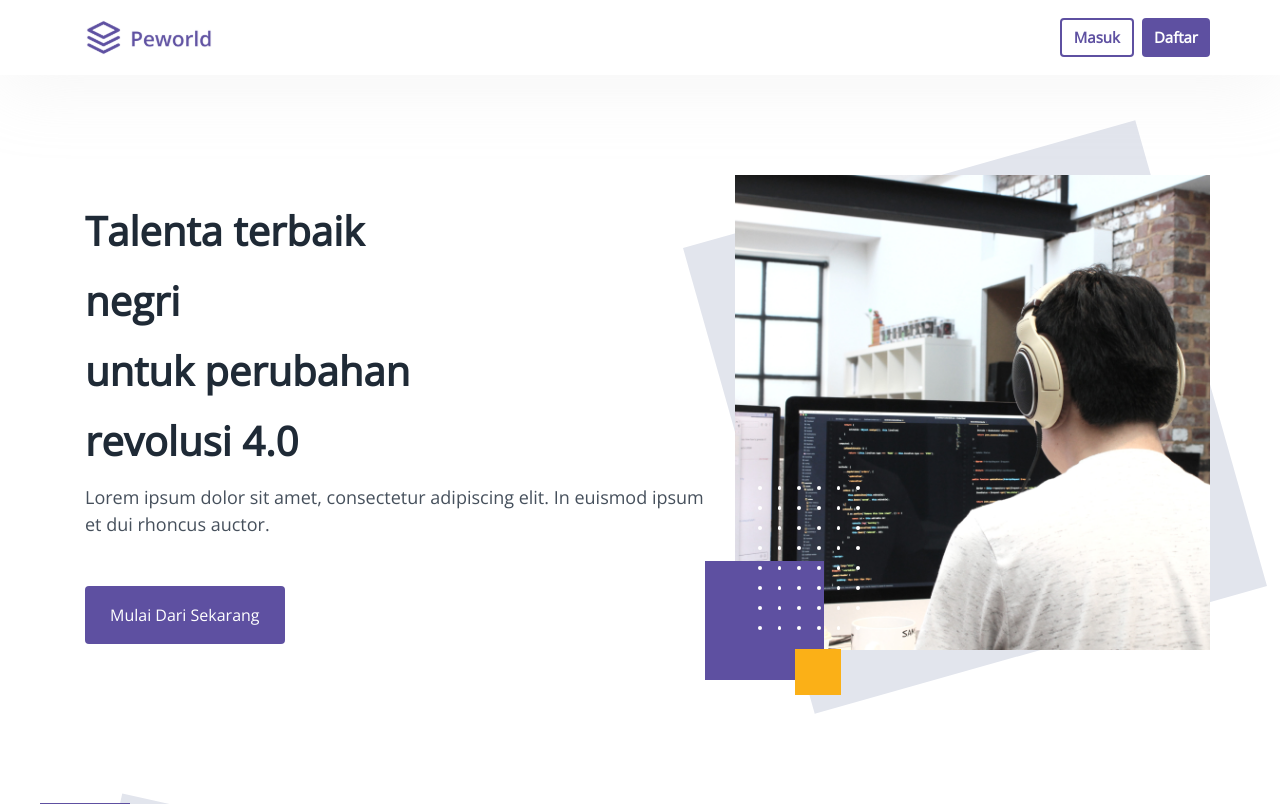
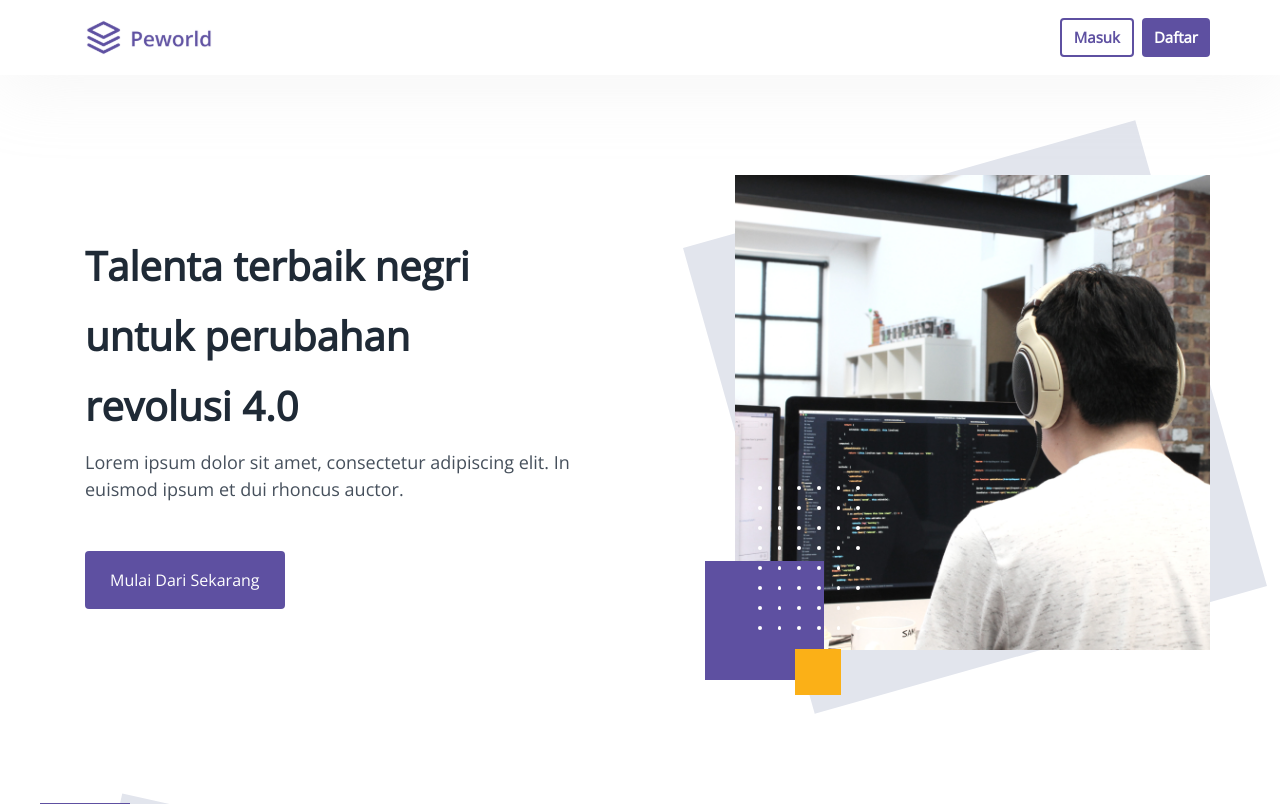
Before and after one commit to Mrikoarafi/peworld-frontend, a Vue app: page / in a window 1280 px wide. Shown: the top 804 px of the page. Built offline with nearby package versions, Linux system fonts and the light colour scheme; no server answers; what vue-sweetalert2 would draw is missing.

Commit message:
fix edit company & text land page

```diff
--- a/src/views/LandingPage.vue
+++ b/src/views/LandingPage.vue
@@ -11,14 +11,14 @@
       </div>
       <div class="row  marginBottomHero1" >
         <div class="col-12 col-lg-7 align-self-center">
-          <p class="mt-4 mt-lg-3 teks-hero1 mb-2">
-            <small class="triggerTeksHero1"> Talenta terbaik <span class="d-none d-md-block">negri</span> </small> <br class="d-md-none" />
+          <p class="mt-4 mt-lg-3 teks-hero1 mb-2 ">
+            <small class="triggerTeksHero1"> Talenta terbaik <span class="d-none d-lg-inline ">negri</span> </small><br/>
             untuk perubahan <br class="d-none d-md-block" />
             revolusi 4.0
           </p>
           <small class="small-teks-hero1">
             Lorem ipsum dolor sit amet, consectetur adipiscing elit. In
-            <br class="d-none" />
+            <br class="d-none d-md-block" />
             euismod ipsum et dui rhoncus auctor.
           </small>
           <br />
```
